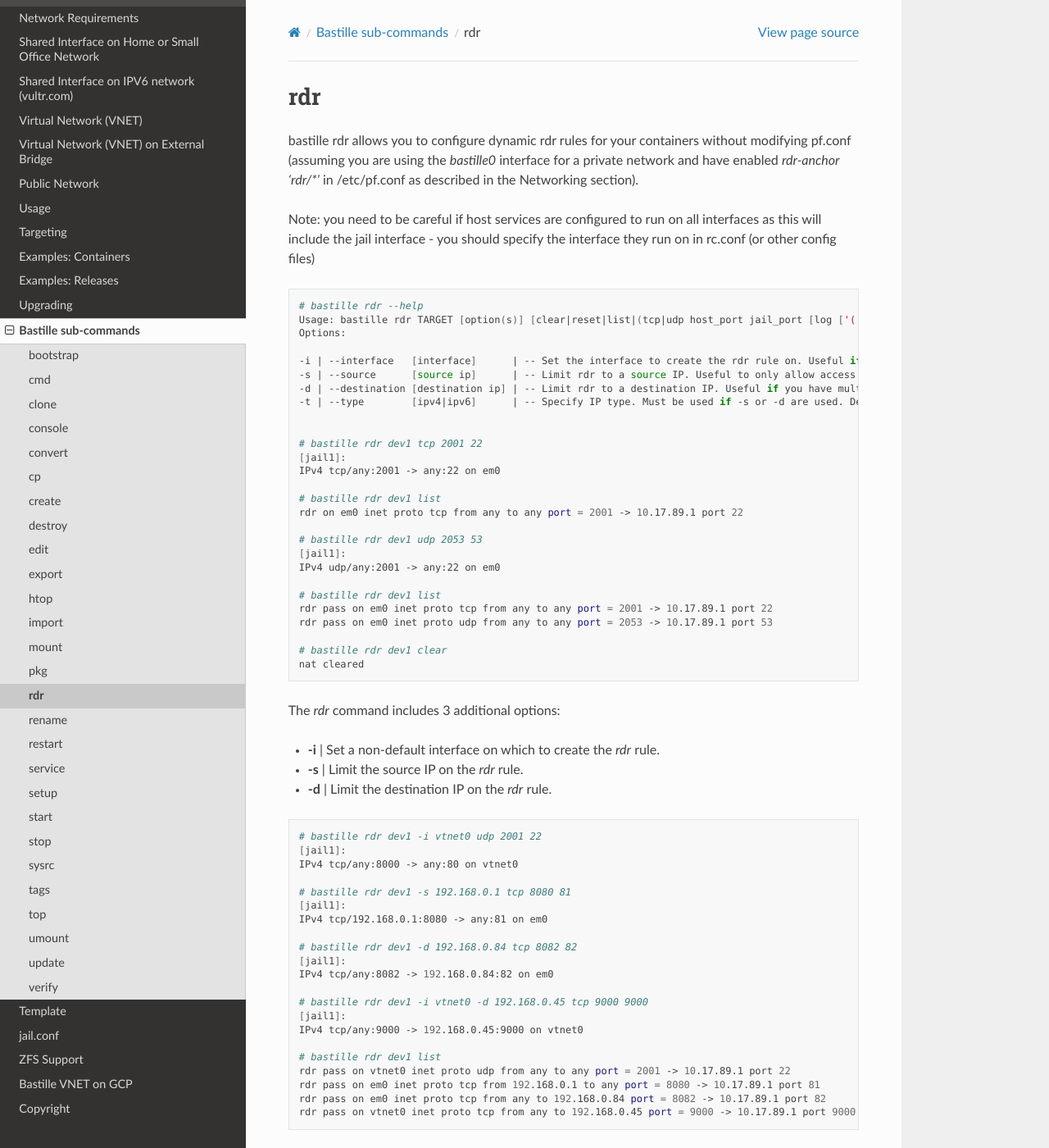
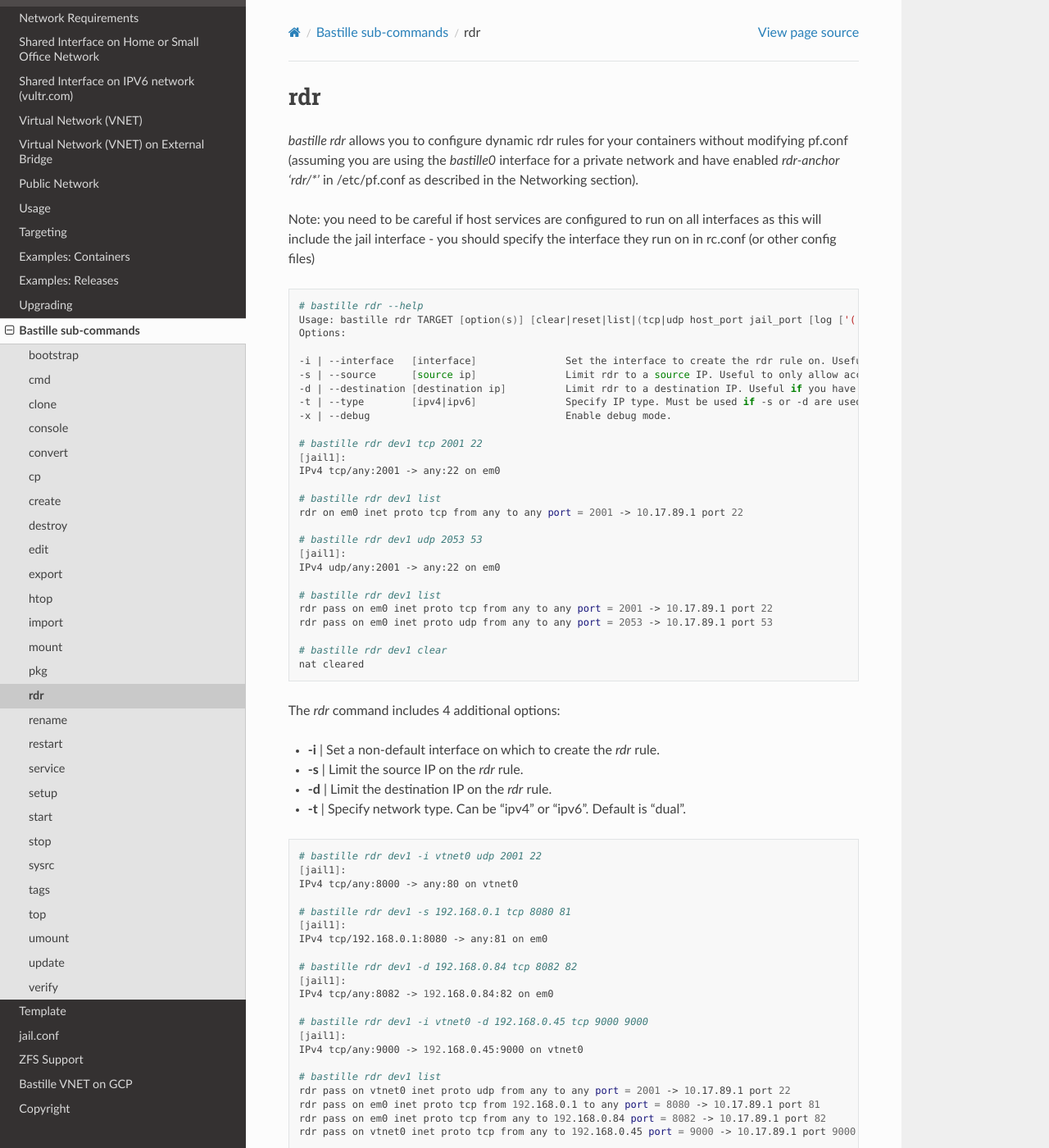
Before and after one commit to BastilleBSD/bastille, a Sphinx documentation site: the page built from docs/chapters/subcommands/rdr.rst, in a window 1280 px wide and 1400 px high. Shown: the whole window at 82% size. Built offline with Sphinx 7.4.7 and the Read the Docs theme 3.1.0, drawn with Linux system fonts in a browser that asks for light colours; pages that are not in the unit, such as notebooks, are missing from menus; some of the changed text lies outside the part shown.

Commit message:
doc: rdr with multiple interfaces

```diff
--- a/docs/chapters/subcommands/rdr.rst
+++ b/docs/chapters/subcommands/rdr.rst
@@ -2,7 +2,7 @@
 rdr
 ===
 
-bastille rdr allows you to configure dynamic rdr rules for your containers
+`bastille rdr` allows you to configure dynamic rdr rules for your containers
 without modifying pf.conf (assuming you are using the `bastille0` interface
 for a private network and have enabled `rdr-anchor 'rdr/*'` in /etc/pf.conf
 as described in the Networking section).
@@ -17,11 +17,11 @@ specify the interface they run on in rc.conf (or other config files)
     Usage: bastille rdr TARGET [option(s)] [clear|reset|list|(tcp|udp host_port jail_port [log ['(' logopts ')'] ] )]
     Options:
 
-    -i | --interface   [interface]      | -- Set the interface to create the rdr rule on. Useful if you have multiple interfaces.
-    -s | --source      [source ip]      | -- Limit rdr to a source IP. Useful to only allow access from a certian IP or subnet.
-    -d | --destination [destination ip] | -- Limit rdr to a destination IP. Useful if you have multiple IPs on one interface.
-    -t | --type        [ipv4|ipv6]      | -- Specify IP type. Must be used if -s or -d are used. Defaults to both.
-
+    -i | --interface   [interface]               Set the interface to create the rdr rule on. Useful if you have multiple interfaces.
+    -s | --source      [source ip]               Limit rdr to a source IP. Useful to only allow access from a certian IP or subnet.
+    -d | --destination [destination ip]          Limit rdr to a destination IP. Useful if you have multiple IPs on one interface.
+    -t | --type        [ipv4|ipv6]               Specify IP type. Must be used if -s or -d are used. Defaults to both.
+    -x | --debug                                 Enable debug mode.
 
     # bastille rdr dev1 tcp 2001 22
     [jail1]:
@@ -41,11 +41,12 @@ specify the interface they run on in rc.conf (or other config files)
     # bastille rdr dev1 clear
     nat cleared
 
-The `rdr` command includes 3 additional options:
+The `rdr` command includes 4 additional options:
 
 - **-i** | Set a non-default interface on which to create the `rdr` rule.
 - **-s** | Limit the source IP on the `rdr` rule.
 - **-d** | Limit the destination IP on the `rdr` rule.
+- **-t** | Specify network type. Can be "ipv4" or "ipv6". Default is "dual".
 
 .. code-block:: shell
 
@@ -72,3 +73,6 @@ The `rdr` command includes 3 additional options:
     rdr pass on vtnet0 inet proto tcp from any to 192.168.0.45 port = 9000 -> 10.17.89.1 port 9000
 
 The options can be used together, as seen above.
+
+If you have multiple interfaces assigned to your jail, `bastille rdr` will
+only redirect using the default one.
```
